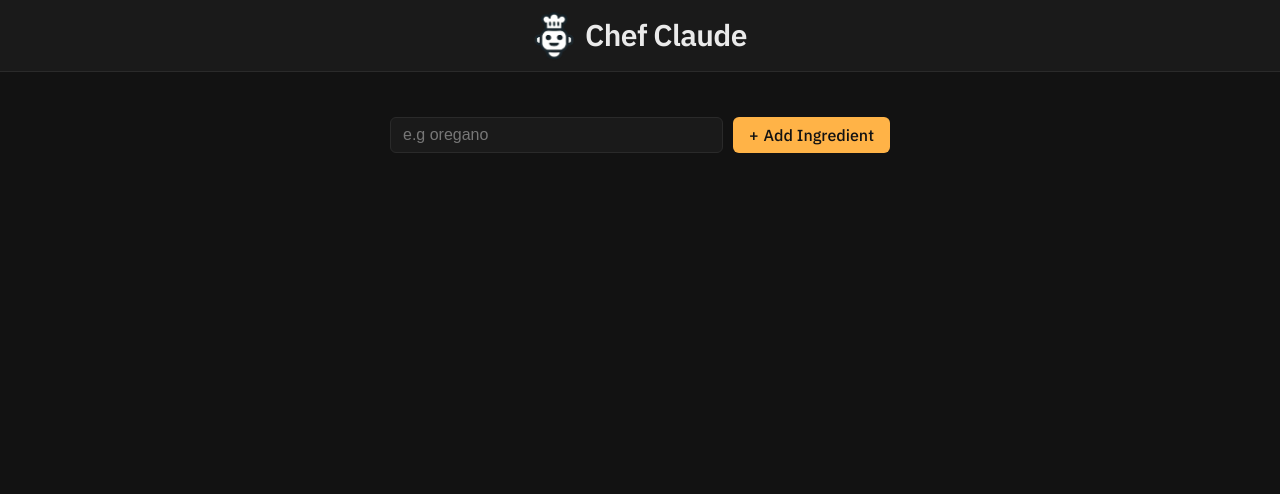
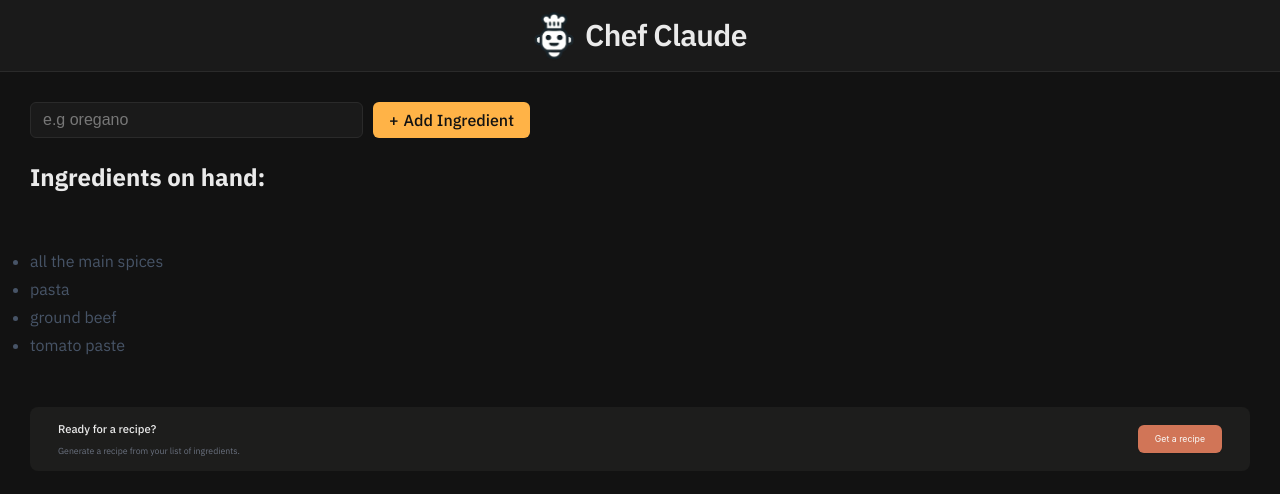
Before and after one commit to jprobussr/chef-claude-app, a React (Vite) app: page / in a window 1280 px wide. Shown: the top 494 px of the page. Built offline with nearby package versions, Linux system fonts and the light colour scheme.

Commit message:
Work on Chef Claude App

```diff
--- a/src/components/Main.css
+++ b/src/components/Main.css
@@ -1,9 +1,5 @@
 .main {
-  margin: 3rem;
-  display: flex;
-  flex-direction: column;
-  align-items: center;
-  padding: 1.5rem;
+  padding: 30px 30px 10px;
 }
 
 .add-ingredient-form {
@@ -46,6 +42,52 @@
   margin-right: 0.5rem;
 }
 
+section h2 {
+  margin-bottom: 5rem;
+}
+
 .ingredient-btn:hover {
   background-color: #ffd580;
 }
+
+ul.ingredients-list {
+    margin-bottom: 48px;
+}
+
+ul.ingredients-list > li {
+    color: #475467;
+    line-height: 28px;
+}
+
+.get-recipe-container {
+    display: flex;
+    justify-content: space-between;
+    align-items: center;
+    border-radius: 8px;
+    background: #1d1d1c;
+    padding: 10px 28px;
+}
+
+.get-recipe-container h3 {
+    font-size: 1.125rem;
+    font-weight: 500;
+    line-height: 24px;
+}
+
+.get-recipe-container p {
+    color: #6B7280;
+    font-size: 0.875rem;
+    line-height: 20px;
+}
+
+.get-recipe-container button {
+    border: none;
+    border-radius: 6px;
+    background: #D17557;
+    box-shadow: 0px 1px 2px 0px rgba(0, 0, 0, 0.05);
+    color: #FAFAF8;
+    padding: 9px 17px;
+    font-family: Inter, sans-serif;
+    font-size: 0.875rem;
+    cursor: pointer;
+}
--- a/src/components/Main.jsx
+++ b/src/components/Main.jsx
@@ -2,22 +2,30 @@
 import './Main.css';
 
 const Main = () => {
-  const [ingredients, setIngredients] = useState([]);
+  const [ingredients, setIngredients] = useState([
+    'all the main spices',
+    'pasta',
+    'ground beef',
+    'tomato paste',
+  ]);
+  const [recipeShown, setRecipeShown] = useState(false);
+
+  const toggleRecipeShown = () => {
+    setRecipeShown(prevShown => !prevShown)
+  }
 
   const ingredientsList = ingredients.map((item) => (
     <li key={Math.random()}>{item}</li>
-  ))
+  ));
 
-  const handleSubmit = (e) => {
-    e.preventDefault();
-    const formData = new FormData(e.currentTarget);
-    const inputData = formData.get('ingredient');
-    setIngredients(prev => [...prev, inputData]);
-  }
+  const addIngredient = (formData) => {
+    const newIngredient = formData.get('ingredient');
+    setIngredients((prev) => [...prev, newIngredient]);
+  };
 
   return (
     <main className="main">
-      <form onSubmit={handleSubmit} className="add-ingredient-form">
+      <form action={addIngredient} className="add-ingredient-form">
         <input
           className="ingredient-input"
           aria-label="Add Ingredient"
@@ -28,7 +36,82 @@
         <button className="ingredient-btn">Add Ingredient</button>
       </form>
 
-      <ul>{ingredientsList}</ul>
+      {ingredients.length > 0 && (
+        <section>
+          <h2>Ingredients on hand:</h2>
+          <ul className="ingredients-list" arial-live="polite">
+            {ingredientsList}
+          </ul>
+          {ingredients.length > 3 && (
+            <div className="get-recipe-container">
+              <div>
+                <h3>Ready for a recipe?</h3>
+                <p>Generate a recipe from your list of ingredients.</p>
+              </div>
+              <button onClick={toggleRecipeShown}>Get a recipe</button>
+            </div>
+          )}
+        </section>
+      )}
+      {recipeShown && <section>
+        <h2>Chef Claude Recommends:</h2>
+        <article className="suggested-recipe-container" aria-live="polite">
+          <p>
+            Based on the ingredients you have available, I would recommend
+            making a simple a delicious <strong>Beef Bolognese Pasta</strong>.
+            Here is the recipe:
+          </p>
+          <h3>Beef Bolognese Pasta</h3>
+          <strong>Ingredients:</strong>
+          <ul>
+            <li>1 lb. ground beef</li>
+            <li>1 onion, diced</li>
+            <li>3 cloves garlic, minced</li>
+            <li>2 tablespoons tomato paste</li>
+            <li>1 (28 oz) can crushed tomatoes</li>
+            <li>1 cup beef broth</li>
+            <li>1 teaspoon dried oregano</li>
+            <li>1 teaspoon dried basil</li>
+            <li>Salt and pepper to taste</li>
+            <li>
+              8 oz pasta of your choice (e.g., spaghetti, penne, or linguine)
+            </li>
+          </ul>
+          <strong>Instructions:</strong>
+          <ol>
+            <li>Bring a large pot of salted water to a boil for the pasta.</li>
+            <li>
+              In a large skillet or Dutch oven, cook the ground beef over
+              medium-high heat, breaking it up with a wooden spoon, until
+              browned and cooked through, about 5-7 minutes.
+            </li>
+            <li>
+              Add the diced onion and minced garlic to the skillet and cook for
+              2-3 minutes, until the onion is translucent.
+            </li>
+            <li>Stir in the tomato paste and cook for 1 minute.</li>
+            <li>
+              Add the crushed tomatoes, beef broth, oregano, and basil. Season
+              with salt and pepper to taste.
+            </li>
+            <li>
+              Reduce the heat to low and let the sauce simmer for 15-20 minutes,
+              stirring occasionally, to allow the flavors to meld.
+            </li>
+            <li>
+              While the sauce is simmering, cook the pasta according to the
+              package instructions. Drain the pasta and return it to the pot.
+            </li>
+            <li>
+              Add the Bolognese sauce to the cooked pasta and toss to combine.
+            </li>
+            <li>
+              Serve hot, garnished with additional fresh basil or grated
+              Parmesan cheese if desired.
+            </li>
+          </ol>
+        </article>
+      </section>}
     </main>
   );
 };
```
Lines whose indentation alone changed are shown as unchanged.
